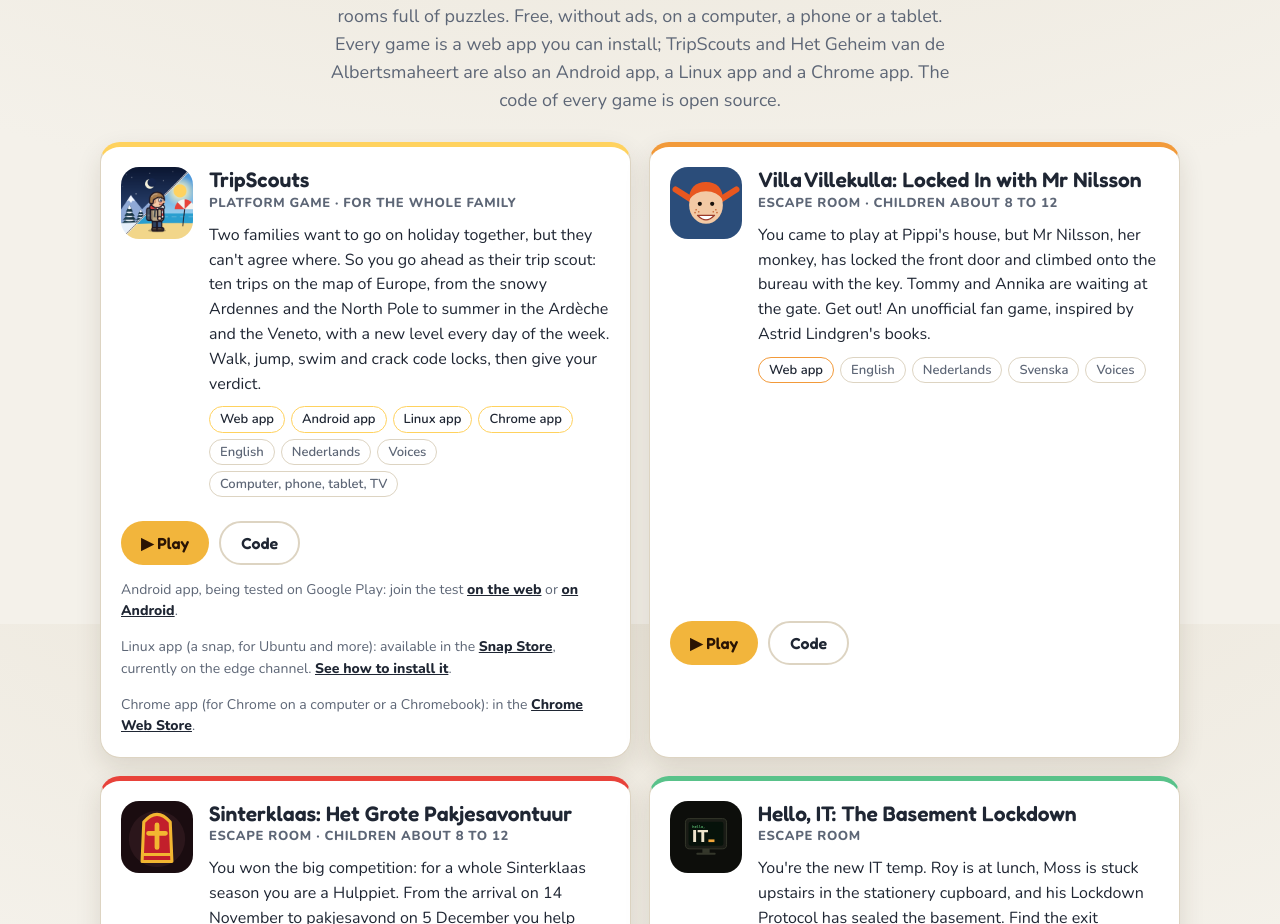
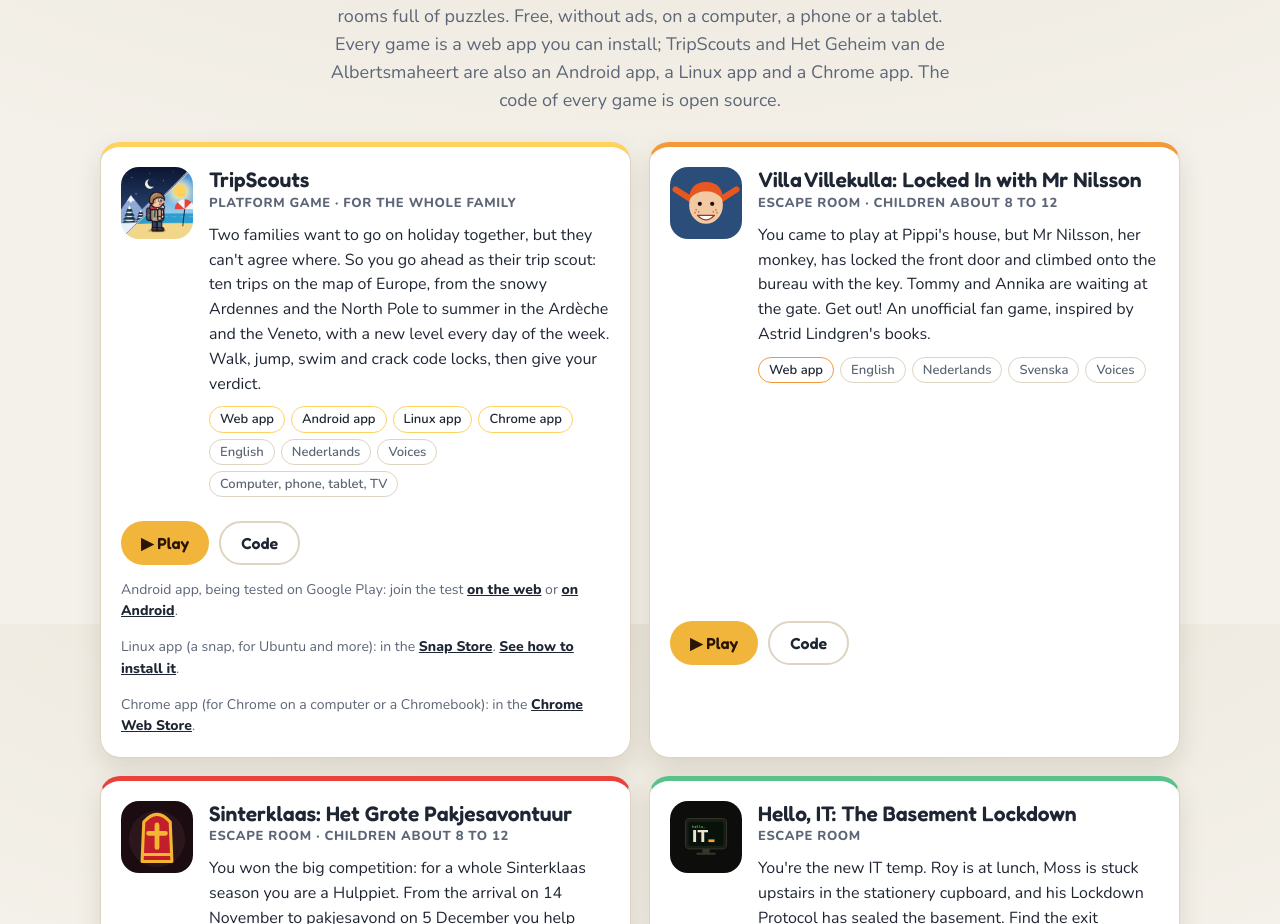
Before and after one commit to w3nl/games, a plain HTML site: page index.html in a window 1280 px wide. Shown: the part 176-1100 px from the top of the page. Drawn offline with nearby package versions, Linux system fonts and the light colour scheme.

Commit message:
TripScouts staat op stable in de Snap Store
Co-Authored-By: Claude Opus 5.5 <noreply@anthropic.com>
Claude-Session: https://claude.ai/code/session_01VpBcyiGqJR4Ce9GxzMcGYy

```diff
--- a/index.html
+++ b/index.html
@@ -33,7 +33,7 @@
         <a class="play" href="https://tripscouts.online/">▶ Play</a>
         <a class="code" href="https://github.com/w3nl/tripscouts">Code</a>
         <p class="android">Android app, being tested on Google Play: join the test <a href="https://play.google.com/apps/testing/nl.w3nl.cabinweek">on the web</a> or <a href="https://play.google.com/store/apps/details?id=nl.w3nl.cabinweek">on Android</a>.</p>
-        <p class="android">Linux app (a snap, for Ubuntu and more): available in the <a href="https://snapcraft.io/tripscouts">Snap Store</a>, currently on the edge channel. <a href="https://github.com/w3nl/tripscouts/blob/main/docs/linux.md">See how to install it</a>.</p>
+        <p class="android">Linux app (a snap, for Ubuntu and more): in the <a href="https://snapcraft.io/tripscouts">Snap Store</a>. <a href="https://github.com/w3nl/tripscouts/blob/main/docs/linux.md">See how to install it</a>.</p>
         <p class="android">Chrome app (for Chrome on a computer or a Chromebook): in the <a href="https://chrome.google.com/webstore/detail/pcpdooenjphohflgmclkpachhfonjokc">Chrome Web Store</a>.</p>
       </div>
     </article>
```
Also changed, not shown: 1 other file.
